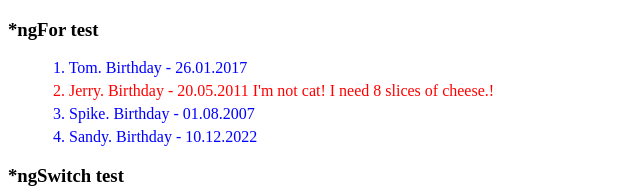
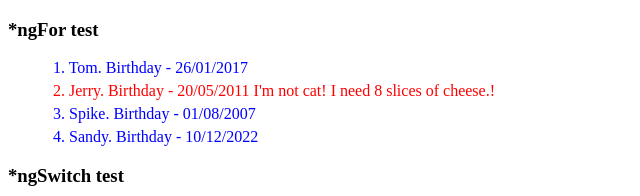
Before and after one commit to BloodyEagle/evo-projects, an Angular app: page / in a window 1280 px wide. Shown: the top 196 px of the page, without its empty margins (0-640 px from the left). Built offline with nearby package versions, Linux system fonts and the light colour scheme.

Commit message:
change date format

```diff
--- a/src/app/app.component.html
+++ b/src/app/app.component.html
@@ -4,7 +4,7 @@
     [id]="cat.name"
     *ngFor="let cat of array_cats; index as index"
     [ngStyle]="switch_string == cat.name ? {'color': 'red'}:{'color' : 'blue'}">
-    {{ index + 1 }}. {{ cat.name }}. Birthday - {{ cat.birthday | date: "dd.MM.YYYY" }}
+    {{ index + 1 }}. {{ cat.name }}. Birthday - {{ cat.birthday | date: "dd/MM/YYYY" }}
     <span *ngIf="cat.name == 'Jerry'">I'm not cat! I need {{ 3 | plus5 }} slices of cheese.!</span>
   </li>
 </ul>
```
